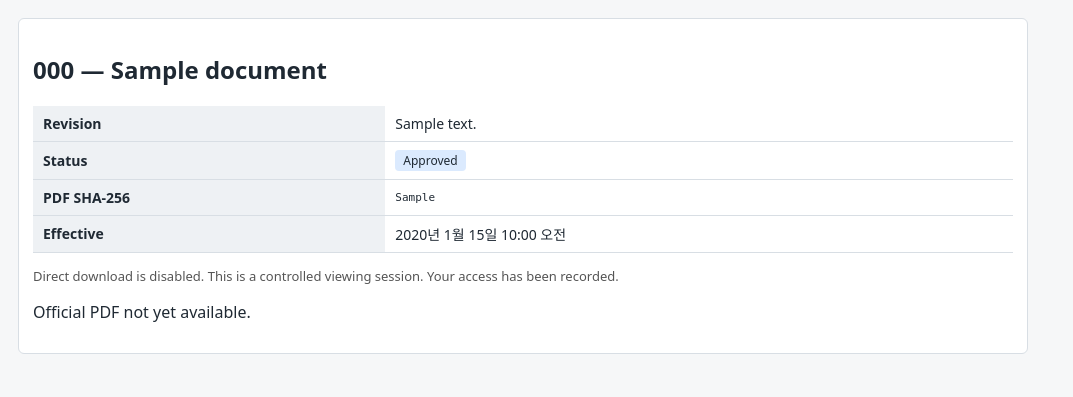
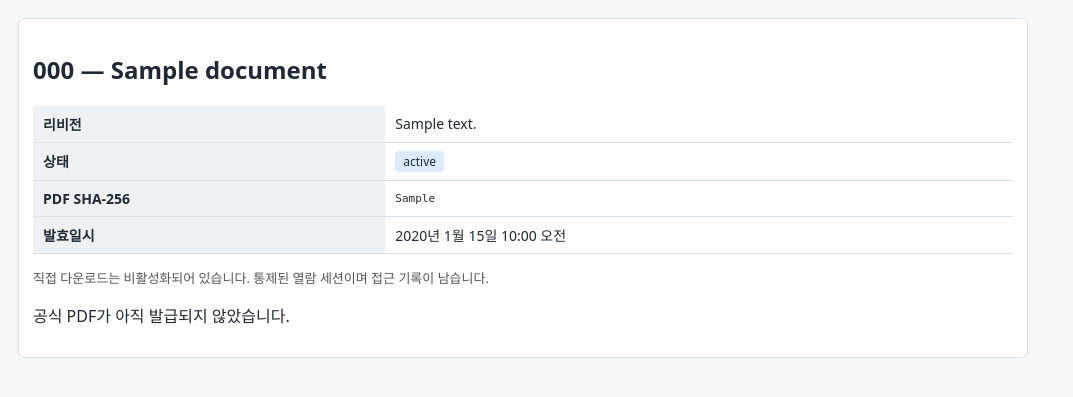
Before and after one commit to spuhaha18/DMS, a Django app: template templates/viewer/pdf_view.html in a window 1280 px wide. Shown: the part 42-439 px from the top of the page, without its empty margins (0-1073 px from the left). Run offline with Django 5.2, Linux system fonts and the light colour scheme; tables that the repository leaves empty hold one stand-in row (values such as "Sample post"); the template is opened without the code that fills it: values that come from a table or form of the project are taken from there, most other values are stand-ins (such as "Sample title", 1, 10 or a date in 2020).

Commit message:
i18n(templates): Korean audit log and PDF viewer

```diff
--- a/templates/viewer/pdf_view.html
+++ b/templates/viewer/pdf_view.html
@@ -1,21 +1,22 @@
 {% extends "base.html" %}
-{% block title %}View: {{ document.document_number }}{% endblock %}
+{% load i18n %}
+{% block title %}{% blocktrans with num=document.document_number %}열람: {{ num }}{% endblocktrans %}{% endblock %}
 {% block content %}
 <div class="panel">
   <h2>{{ document.document_number }} — {{ document.title }}</h2>
   <table>
-    <tr><th>Revision</th><td>{{ revision.revision }}</td></tr>
-    <tr><th>Status</th><td><span class="status">{{ revision.status }}</span></td></tr>
-    <tr><th>PDF SHA-256</th><td style="font-family:monospace;font-size:11px;">{{ revision.official_pdf_sha256 }}</td></tr>
-    {% if revision.effective_at %}<tr><th>Effective</th><td>{{ revision.effective_at }}</td></tr>{% endif %}
+    <tr><th>{% trans "리비전" %}</th><td>{{ revision.revision }}</td></tr>
+    <tr><th>{% trans "상태" %}</th><td><span class="status">{{ revision.get_status_display }}</span></td></tr>
+    <tr><th>{% trans "PDF SHA-256" %}</th><td style="font-family:monospace;font-size:11px;">{{ revision.official_pdf_sha256 }}</td></tr>
+    {% if revision.effective_at %}<tr><th>{% trans "발효일시" %}</th><td>{{ revision.effective_at }}</td></tr>{% endif %}
   </table>
   <p style="margin-top:14px;color:#555;font-size:13px;">
-    Direct download is disabled. This is a controlled viewing session. Your access has been recorded.
+    {% trans "직접 다운로드는 비활성화되어 있습니다. 통제된 열람 세션이며 접근 기록이 남습니다." %}
   </p>
   {% if revision.official_pdf %}
-  <iframe src="{% url 'viewer:pdf_stream' document.pk %}" style="width:100%;height:70vh;border:1px solid #d8dee4;margin-top:12px;" title="Official PDF"></iframe>
+  <iframe src="{% url 'viewer:pdf_stream' document.pk %}" style="width:100%;height:70vh;border:1px solid #d8dee4;margin-top:12px;" title="{% trans '공식 PDF' %}"></iframe>
   {% else %}
-  <p>Official PDF not yet available.</p>
+  <p>{% trans "공식 PDF가 아직 발급되지 않았습니다." %}</p>
   {% endif %}
 </div>
 {% endblock %}
```
Also changed, not shown: templates/audit/event_list.html (+17 -9 lines).
